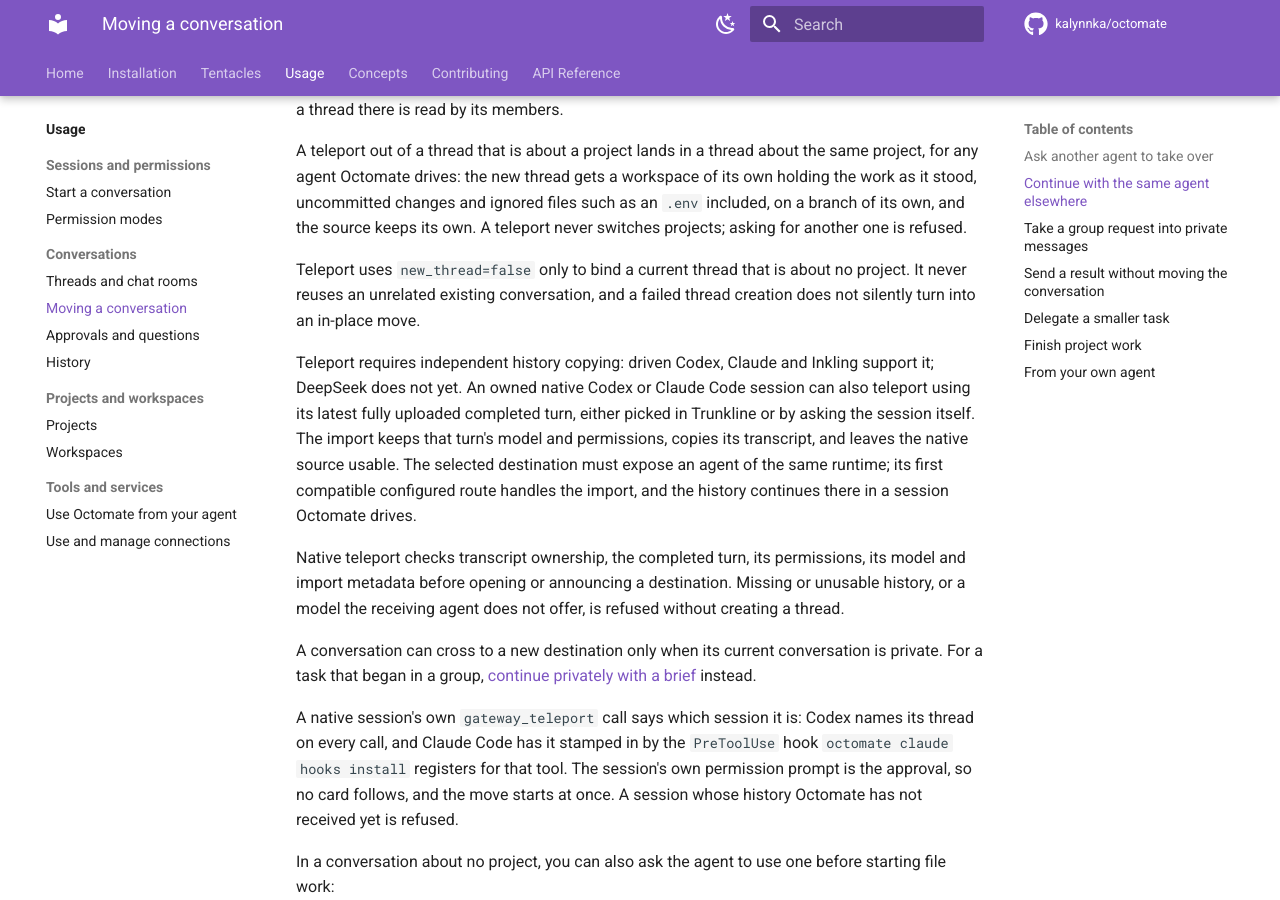
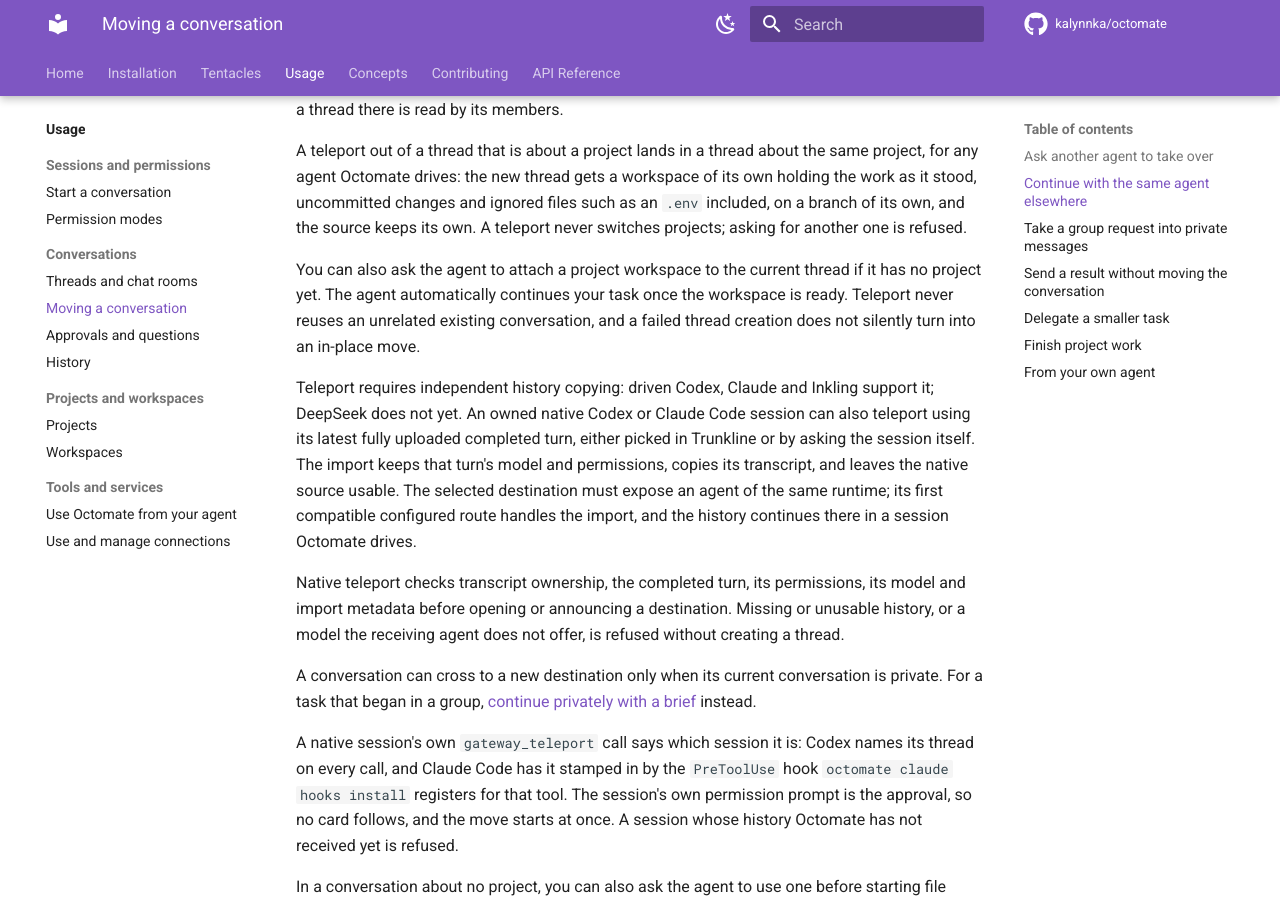
Before and after one commit to kalynnka/octomate, an MkDocs documentation site: the page built from docs/usage/gateway.md, in a window 1280 px wide and 900 px high, scrolled down 1810 px. Built offline with MkDocs 1.6.1 and Material for MkDocs 9.7.7, drawn with Linux system fonts in a browser that asks for light colours; comment, search, counter and statistics services are not loaded.

Commit message:
fix(gateway): resume after in-place workspace binding

```diff
--- a/docs/usage/gateway.md
+++ b/docs/usage/gateway.md
@@ -85,9 +85,10 @@ own holding the work as it stood, uncommitted changes and ignored files such as
 an `.env` included, on a branch of its own, and the source keeps its own. A
 teleport never switches projects; asking for another one is refused.
 
-Teleport uses `new_thread=false` only to bind a current thread that is about no
-project. It never reuses an unrelated existing conversation, and a failed thread
-creation does not silently turn into an in-place move.
+You can also ask the agent to attach a project workspace to the current thread
+if it has no project yet. The agent automatically continues your task once the
+workspace is ready. Teleport never reuses an unrelated existing conversation,
+and a failed thread creation does not silently turn into an in-place move.
 
 Teleport requires independent history copying: driven Codex, Claude and Inkling
 support it; DeepSeek does not yet. An owned native Codex or Claude Code session
```
Also changed, not shown: docs/concepts/reflex.md (+4 -2 lines), 5 other files.
